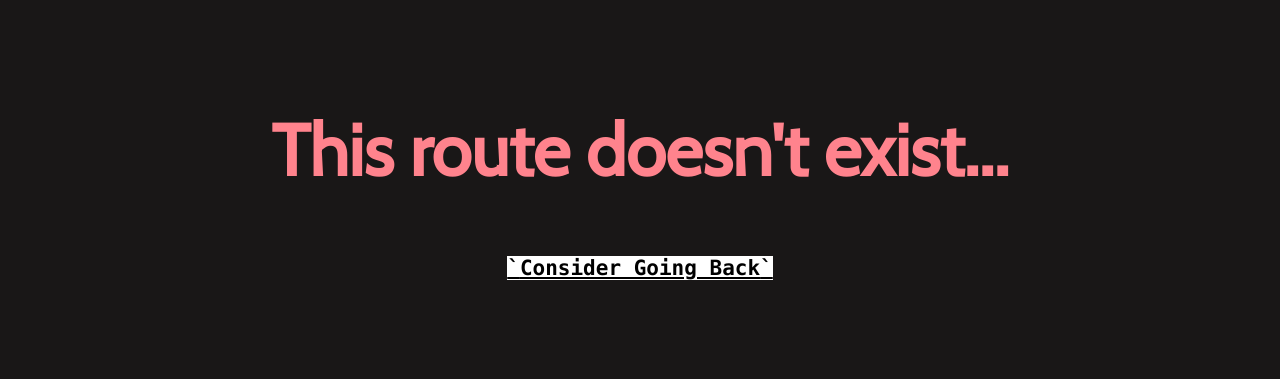
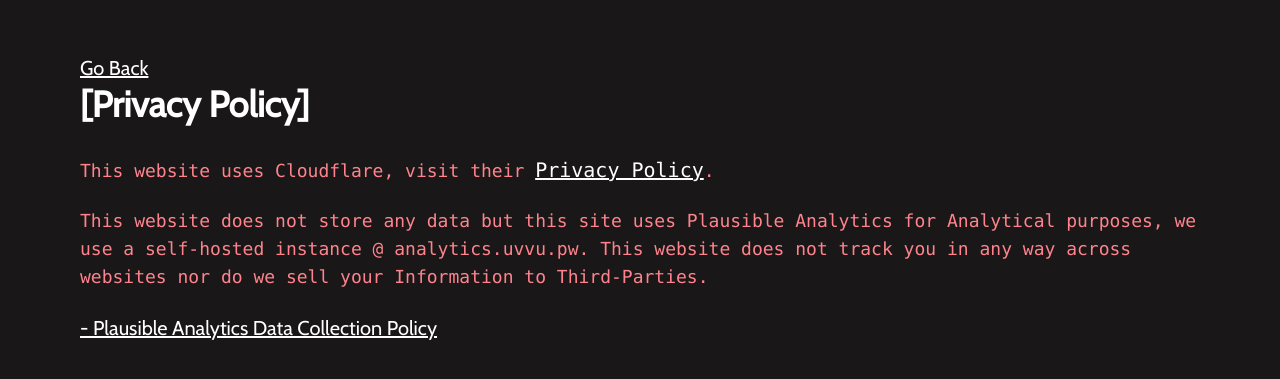
Before and after one commit to ArtieFuzzz/dev.astolfo.cafe, a SvelteKit app: page /privacy in a window 1280 px wide. Before the commit this address had no page. Shown: the part 201-580 px from the top of the page. Built offline with nearby package versions, Linux system fonts and the light colour scheme.

Commit message:
feat: Privacy policy
Loosely based on the one located on astolfo.cafe

```diff
--- a/src/components/SideBar.svelte
+++ b/src/components/SideBar.svelte
@@ -9,7 +9,7 @@
 >
   <h2>Side-bar</h2>
   <a href="https://github.com/ArtieFuzzz" class="link">Github</a>
-  <a href="/" class="link">Privacy Policy</a>
+  <a href="/privacy" class="link">Privacy Policy</a>
   <p>read if cute!</p>
 </div>
 
--- /dev/null
+++ b/src/routes/privacy/+page.svelte
@@ -0,0 +1,43 @@
+<!-- SPDX-License-Identifier: MPL-2.0 -->
+<script>
+    import { sineIn } from 'svelte/easing';
+    import { fade } from 'svelte/transition';
+</script>
+
+<div
+  class="w-screen h-screen flex flex-col justify-center items-start"
+  transition:fade={{duration: 500, easing: sineIn}}
+>
+  <div class="m-20">
+    <!-- svelte-ignore a11y-invalid-attribute -->
+    <a href="#" on:click={() => history.back()} class="pb-10">Go Back</a>
+    <h1 class="text-white"><span>[Privacy Policy]</span></h1>
+
+    <div transition:fade={{duration: 1000, easing: sineIn}}>
+      <p>
+        This website uses Cloudflare, visit their <a
+          href="https://www.cloudflare.com/privacypolicy/">Privacy Policy</a
+        >.
+      </p>
+
+      <p>
+        This website does not store any data but this site uses Plausible Analytics for Analytical
+        purposes, we use a self-hosted instance @ analytics.uvvu.pw. This website does not track you in any way across websites
+        nor do we sell your Information to Third-Parties.
+      </p>
+
+      <a
+        href="https://plausible.io/data-policy#first-thing-first-what-we-collect-and-what-we-use-it-for"
+        >- Plausible Analytics Data Collection Policy</a
+      >
+    </div>
+  </div>
+</div>
+
+<style type="scss">
+  p {
+    padding: 0;
+    color: #ff838d;
+    @apply font-mono text-lg;
+  }
+</style>
```
